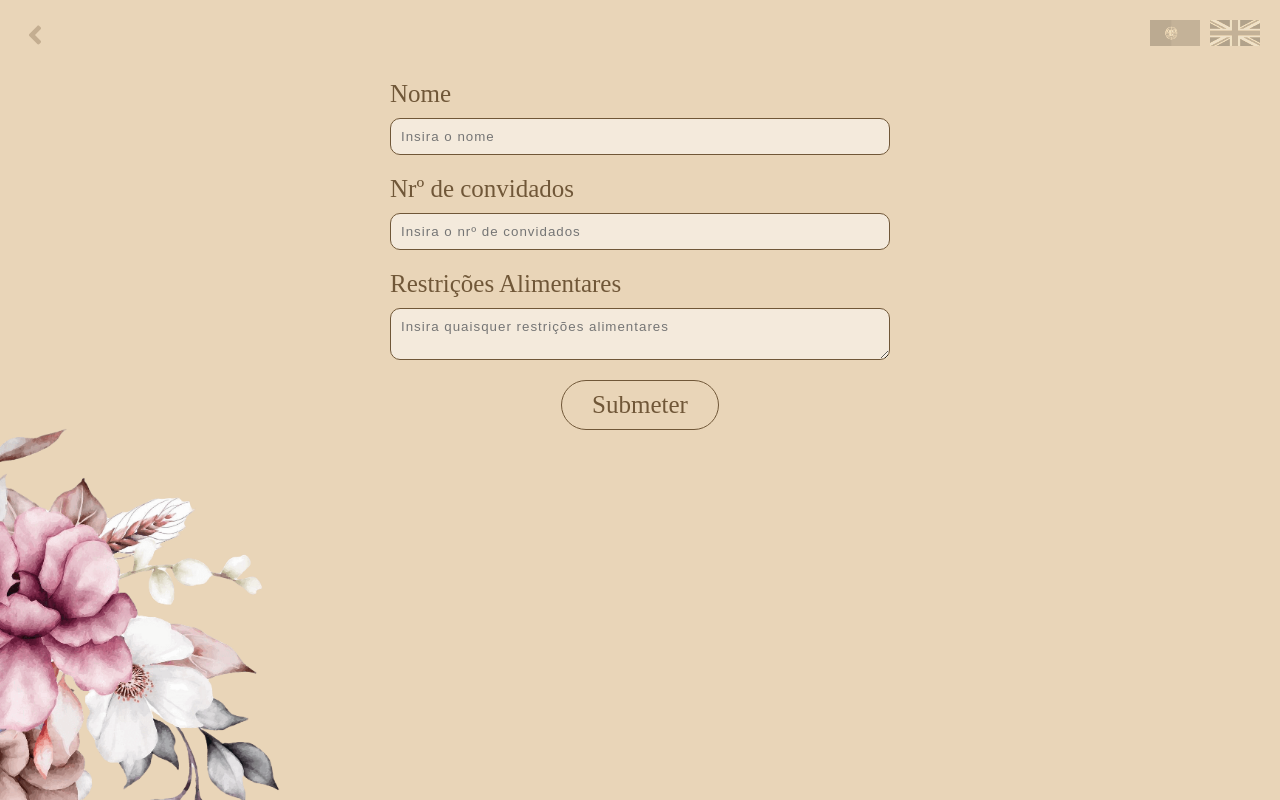
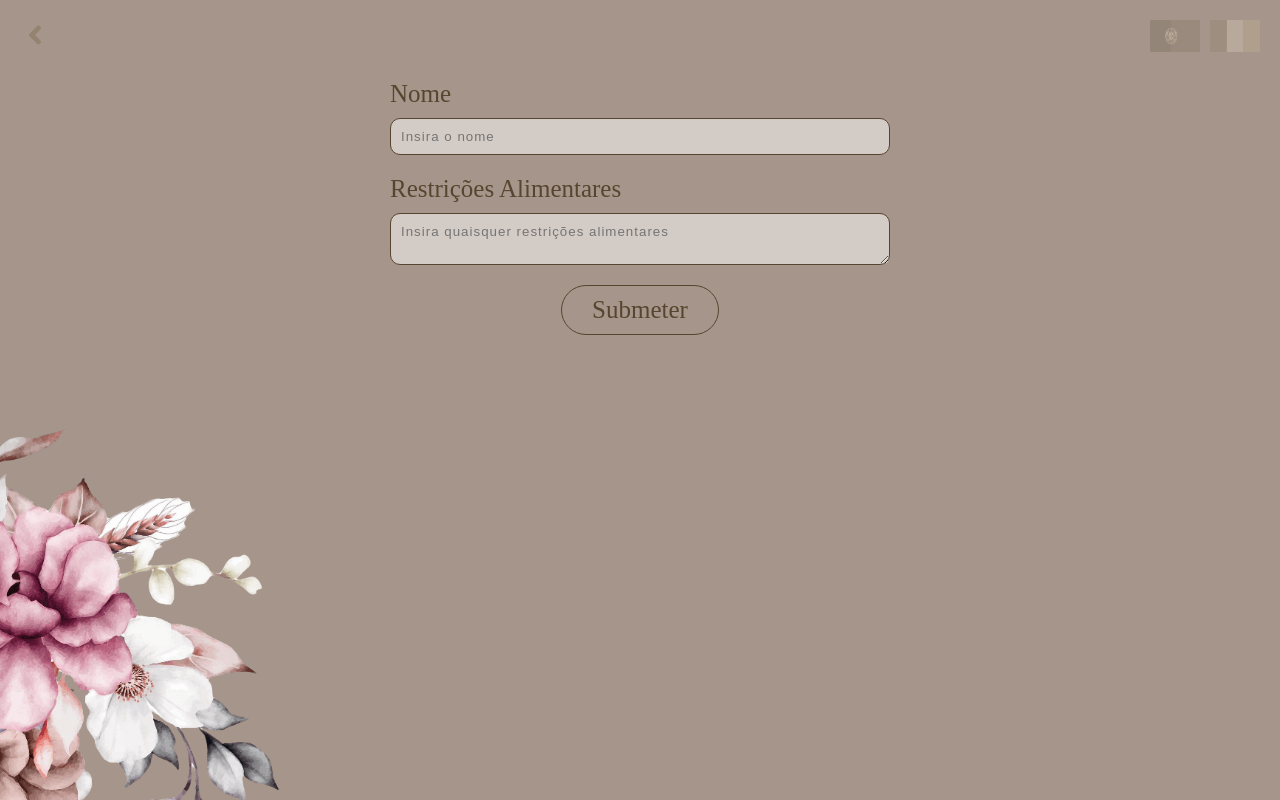
Before and after one commit to j-pcgoncalves/casamento, a React (Vite) app: page /form in a window 1280 px wide. Built offline with nearby package versions, Linux system fonts and the light colour scheme; a web font is replaced by a local one.

Commit message:
changes in layout and color

```diff
--- a/src/App.tsx
+++ b/src/App.tsx
@@ -2,7 +2,7 @@ import { Outlet } from "react-router-dom";
 import { useContext } from "react";
 
 import ptFlag from "/pt_flag.jpg";
-import ukFlag from "/uk_flag.jpg";
+import irishFlag from "/irish_flag.jpg";
 import flower from "/flower_final.png";
 import { LanguageContext, LanguageContextType } from "./context/languageContext";
 
@@ -13,7 +13,7 @@ const App = () => {
     <>
       <div className="flags-container">
           <img onClick={() => setLanguage("pt")} className="flag" src={ptFlag} alt="Portuguese Flag" />
-          <img onClick={() => setLanguage("en")} className="flag" src={ukFlag} alt="English Flag" />
+          <img onClick={() => setLanguage("en")} className="flag" src={irishFlag} alt="Irish Flag" />
       </div>
       <div className="decoration-container">
         <img className="decoration-flower" src={flower} alt="Decorative Flower" />
--- a/src/form/Form.component.tsx
+++ b/src/form/Form.component.tsx
@@ -18,49 +18,17 @@ const Form = () => {
         setNome(event.currentTarget.value);
     }
 
-    const [convidados, setConvidados] = useState<string[]>([]);
-    const handleConvidadosChange = (event: FormEvent<HTMLInputElement>) => {
-        const nrConvidados = event.currentTarget.value;
-
-        setConvidados(Array(+nrConvidados).fill(""));
-    }
-    const handleConvidadoNomeChange = (event: FormEvent<HTMLInputElement>, index: number) => {
-        const newArrayConvidados = [...convidados];
-        newArrayConvidados[index] = event.currentTarget.value;
-
-        setConvidados(newArrayConvidados);
-    }
-
     const [restricoes, setRestricoes] = useState("");
     const handleRestricoesChange = (event: FormEvent<HTMLTextAreaElement>) => {
         setRestricoes(event.currentTarget.value);
     }
 
-    const checkConvidadosNomes = (arrayConvidados: string[]) => {
-        let nomesConvidadosValid = true;
+    const handleFormSubmit = () => {
 
-        if (arrayConvidados.length > 0) {
-            for (let i = 0; i < arrayConvidados.length; i++) {
-                if (arrayConvidados[i].length === 0) {
-                    nomesConvidadosValid = false;
-                }
-            }
-        } else {
-            nomesConvidadosValid = false;
-        }
-
-
-        return nomesConvidadosValid;
-    }
-
-    const handleFormSubmit = () => {
-        const isConvidadosValid = checkConvidadosNomes(convidados);
-
-        if (nome && isConvidadosValid) {
+        if (nome) {
             setFormValid(true);
             setShowAlert(true);
             setNome("");
-            setConvidados([]);
             setRestricoes("");
             setTimeout(() => {
                 setShowAlert(false);
@@ -94,32 +62,6 @@ const Form = () => {
                         required
                     />
                 </div>
-                <div className="input-container">
-                    <label htmlFor="nr_convidados">{language === "pt" ? "Nrº de convidados" : "Nrº of guests"}</label>
-                    <input
-                        className="input-box"
-                        id="nr_convidados"
-                        type="number"
-                        onChange={handleConvidadosChange}
-                        placeholder={language === "pt" ? "Insira o nrº de convidados" : "Enter the number of guests"}
-                        required
-                    />
-                </div>
-
-                {convidados.map((convidado, index) => (
-                    <div key={index} className="input-container">
-                        <label htmlFor={`convidado_${index + 1}`}>{language === "pt" ? `Nome do convidado #${index + 1}` : `Name of guest #${index + 1}`}</label>
-                        <input
-                            className="input-box"
-                            id={`convidado_${index + 1}`}
-                            type="text"
-                            onChange={(event) => handleConvidadoNomeChange(event, index)}
-                            value={convidado}
-                            placeholder={language === "pt" ? `Insira o nome do convidado #${index + 1}` : `Enter the name of guest #${index + 1}`}
-                            required
-                        />
-                    </div>
-                ))}
 
                 <div className="input-container">
                     <label htmlFor="restricoes">{language === "pt" ? "Restrições Alimentares" : "Dietary Restrictions"}</label>
--- a/src/home/Home.component.tsx
+++ b/src/home/Home.component.tsx
@@ -9,7 +9,7 @@ const Home = () => {
 
     return (
         <div className="home-container">
-            <p className="home-top">SAVE THE DATE</p>
+            <p className="home-top">You're invited to the wedding of</p>
             <p className="home-title">Leonor & Darren</p>
             <p className="home-date"><b>18</b> | <b>07</b> | <b>2025</b></p>
             <p className="home-location">Monte das Oliveiras<br /> Guia, Algarve</p>
@@ -22,7 +22,7 @@ const Home = () => {
                     {language == "pt" ? "Acomodações" : "Accomodations"}
                 </NavLink>
                 <NavLink to="/form" className="btn-link">
-                    {language == "pt" ? "Formulário" : "Form"}
+                    {language == "pt" ? "Aceitam o convite?" : "RSVP"}
                 </NavLink>
             </div>
         </div>
--- a/src/home/Home.style.css
+++ b/src/home/Home.style.css
@@ -8,7 +8,7 @@
 }
 
 .home-top {
-    letter-spacing: 20px;
+    letter-spacing: 5px;
     font-size: 50px;
     margin-top: 100px;
     color: var(--text-primary-color);
--- a/src/index.css
+++ b/src/index.css
@@ -2,8 +2,8 @@
 @import url('https://fonts.googleapis.com/css2?family=Unna:ital,wght@0,400;0,700;1,400;1,700&display=swap');
 
 :root {
-    --bg-primary-color: #e9d5b8;
-    --text-primary-color: #705738;
+    --bg-primary-color: #A5958A;
+    --text-primary-color: #57452f;
     --main-font: "Unna", serif;
     --title-font: "Great Vibes", sans-serif;
 }
@@ -46,7 +46,7 @@ body {
 .flag {
     width: 50px;
     cursor: pointer;
-    filter: opacity(0.3) sepia(1);
+    filter: opacity(0.2) sepia(1);
     transition: all 0.2s ease-in-out;
 }
 
```
Also changed, not shown: public/irish_flag.jpg (added), public/uk_flag.jpg (deleted).
